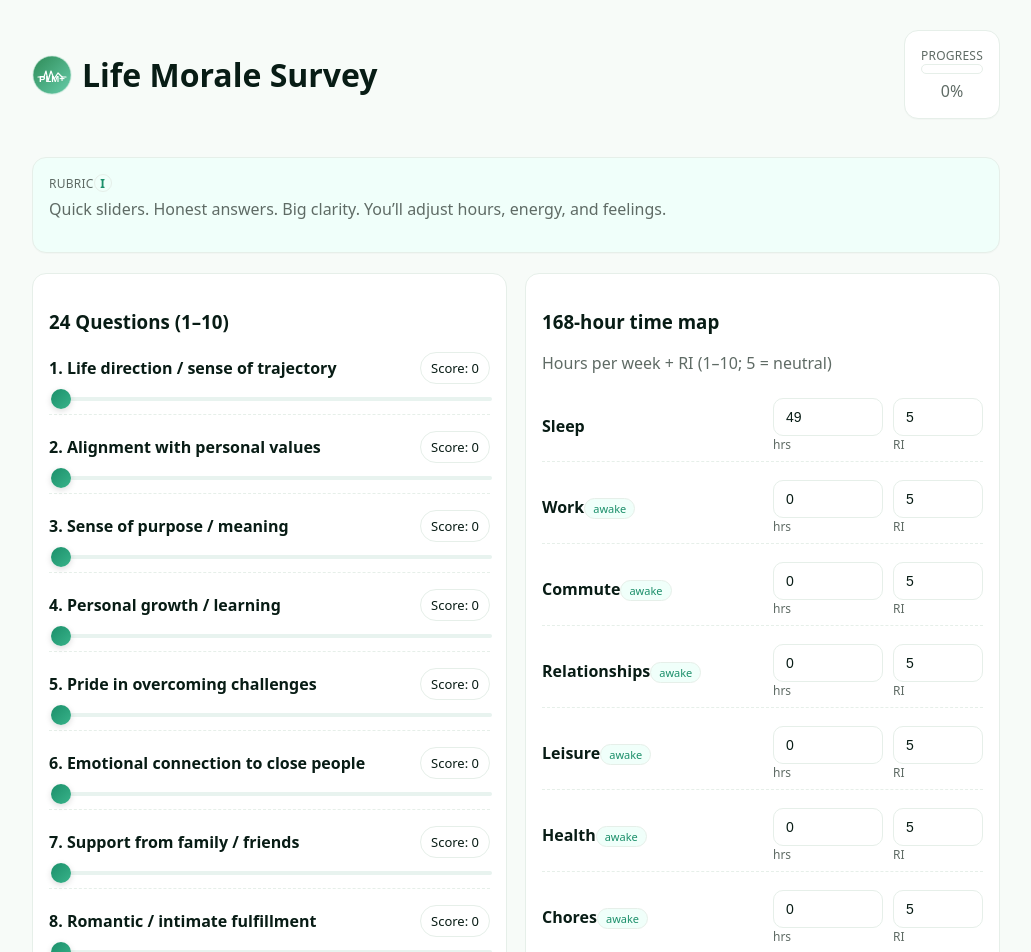
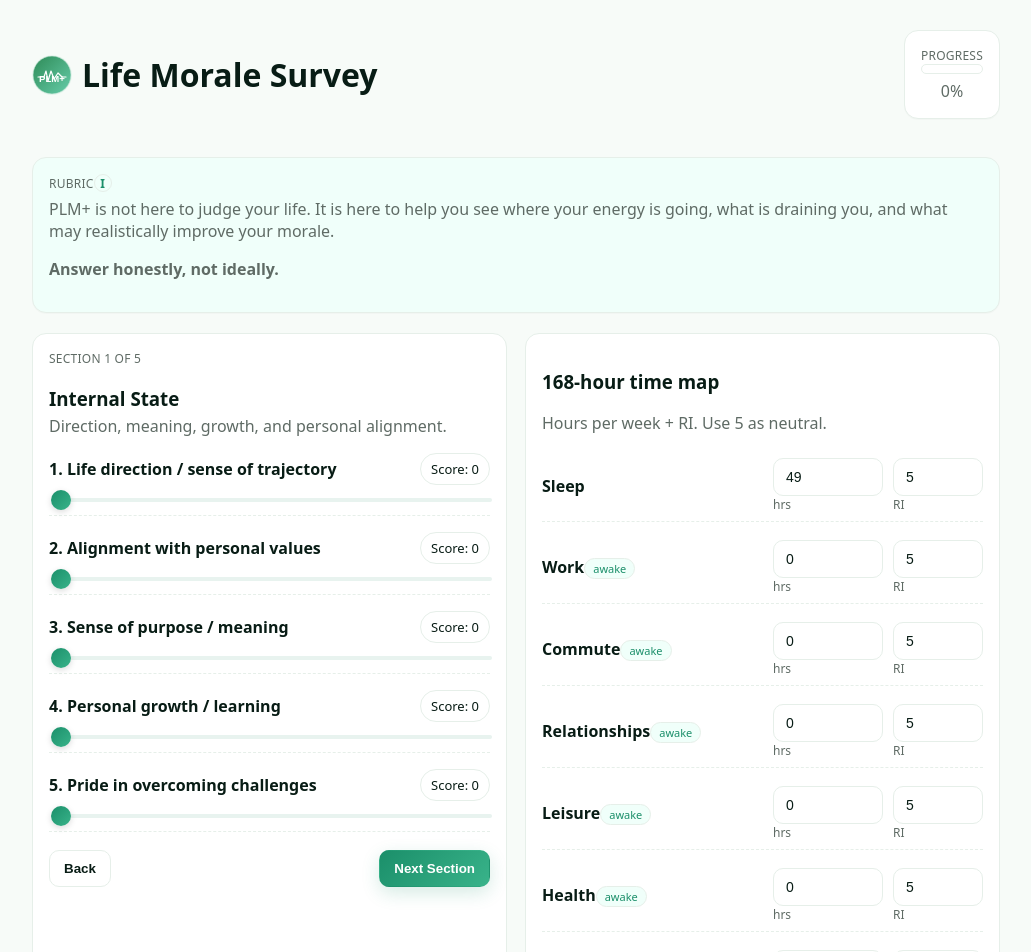
Before and after one commit to malikmuhammad1110-gif/ProjectLifeMoralePlus3, a Next.js app: page /survey in a window 1280 px wide. Shown: the top 952 px of the page, without its empty margins (124-1155 px from the left). Built offline with nearby package versions, Linux system fonts and the light colour scheme.

Commit message:
Add survey sections and enhance state management

```diff
--- a/app/survey/page.tsx
+++ b/app/survey/page.tsx
@@ -34,6 +34,39 @@ const QUESTIONS = [
   "Inner peace / contentment",
 ];
 
+const SECTIONS = [
+  {
+    title: "Internal State",
+    subtitle: "Direction, meaning, growth, and personal alignment.",
+    start: 0,
+    end: 5,
+  },
+  {
+    title: "Relationships & Connection",
+    subtitle: "Connection, support, intimacy, contribution, and expression.",
+    start: 5,
+    end: 10,
+  },
+  {
+    title: "Work, Control & Stability",
+    subtitle: "Schedule control, work quality, autonomy, routine, and finances.",
+    start: 10,
+    end: 15,
+  },
+  {
+    title: "Body & Recovery",
+    subtitle: "Health, sleep, nutrition, body care, and physical confidence.",
+    start: 15,
+    end: 20,
+  },
+  {
+    title: "Emotional Climate",
+    subtitle: "Stress, calm, hopefulness, and inner peace.",
+    start: 20,
+    end: 24,
+  },
+];
+
 const DEFAULT_TIME: TimeRow[] = [
   { category: "Sleep", hours: 49, ri: 5 },
   { category: "Work", hours: 0, ri: 5 },
@@ -48,16 +81,32 @@ const DEFAULT_TIME: TimeRow[] = [
 
 export default function SurveyPage() {
   const router = useRouter();
-  const [answers, setAnswers] = useState<Answer[]>(Array.from({ length: 24 }, () => ({ score: 0 })));
+
+  const [section, setSection] = useState(0);
+  const [answers, setAnswers] = useState<Answer[]>(
+    Array.from({ length: 24 }, () => ({ score: 0 }))
+  );
   const [timeMap, setTimeMap] = useState<TimeRow[]>(DEFAULT_TIME);
   const [ELI, setELI] = useState<number>(1);
   const [crossLift, setCrossLift] = useState<boolean>(true);
   const [riMult, setRiMult] = useState<number>(1);
   const [calMax, setCalMax] = useState<number>(8.75);
 
-  const totalHours = useMemo(() => timeMap.reduce((a, b) => a + (Number(b.hours) || 0), 0), [timeMap]);
+  const [loading, setLoading] = useState(false);
+  const [error, setError] = useState<string | null>(null);
+
+  const currentSection = SECTIONS[section];
+  const currentQuestions = QUESTIONS.slice(currentSection.start, currentSection.end);
+
+  const totalHours = useMemo(
+    () => timeMap.reduce((a, b) => a + (Number(b.hours) || 0), 0),
+    [timeMap]
+  );
+
   const remaining = 168 - totalHours;
-  const answered = answers.filter(a => typeof a.score === "number" && a.score > 0).length;
+  const answered = answers.filter(
+    (a) => typeof a.score === "number" && a.score > 0
+  ).length;
   const progress = Math.round((answered / QUESTIONS.length) * 100);
 
   const setScore = (i: number, v: number) => {
@@ -65,18 +114,17 @@ export default function SurveyPage() {
     next[i] = { score: v };
     setAnswers(next);
   };
+
   const setTime = (i: number, field: "hours" | "ri", v: number) => {
     const next = [...timeMap];
     next[i] = { ...next[i], [field]: v };
     setTimeMap(next);
   };
 
-  const [loading, setLoading] = useState(false);
-  const [error, setError] = useState<string | null>(null);
-
   async function calculate() {
     setLoading(true);
     setError(null);
+
     try {
       const payload = {
         answers,
@@ -88,15 +136,20 @@ export default function SurveyPage() {
           crossLift: { enabled: crossLift, alpha: 20 },
         },
       };
+
       const res = await fetch("/api/score", {
         method: "POST",
         headers: { "Content-Type": "application/json" },
         body: JSON.stringify(payload),
       });
+
       if (!res.ok) throw new Error(`API error (${res.status})`);
+
       const data = await res.json();
+
       localStorage.setItem("LMI_RESULT", JSON.stringify(data));
       localStorage.setItem("LMI_INPUT", JSON.stringify({ ELI }));
+
       router.push("/results");
     } catch (e: any) {
       setError(e?.message ?? "Something went wrong");
@@ -107,7 +160,11 @@ export default function SurveyPage() {
   }
 
   const hoursText =
-    remaining === 0 ? "✅ 168/168 — Ready" : remaining > 0 ? `Allocate ${remaining} more` : `Over by ${-remaining}`;
+    remaining === 0
+      ? "✅ 168/168 — Ready"
+      : remaining > 0
+      ? `Allocate ${remaining} more`
+      : `Over by ${-remaining}`;
 
   return (
     <div className="main grid" style={{ gap: 20 }}>
@@ -117,42 +174,87 @@ export default function SurveyPage() {
           <LogoPLM size={40} />
           <h1 style={{ margin: 0 }}>Life Morale Survey</h1>
         </div>
+
         <div className="card" style={{ textAlign: "center" }}>
           <div className="label">Progress</div>
-          <div className="progress"><div style={{ width: `${progress}%` }} /></div>
-          <div className="muted" style={{ marginTop: 6 }}>{progress}%</div>
+          <div className="progress">
+            <div style={{ width: `${progress}%` }} />
+          </div>
+          <div className="muted" style={{ marginTop: 6 }}>
+            {progress}%
+          </div>
         </div>
       </div>
 
       {/* Rubric */}
       <div className="card" style={{ background: "var(--panelTint)" }}>
-        <div className="label">Rubric
+        <div className="label">
+          Rubric
           <span className="info">
             <span className="dot">i</span>
             <span className="tip">
-              <b>LMI</b> — Life Morale Index (final composite score).<br/>
-              <b>RI</b> — Residual Influence: how each activity’s mood lingers after doing it.<br/>
-              <b>ELI</b> — Emotional Load Index: your week’s general emotional climate (1 = drag, 10 = tailwind).
+              <b>LMI</b> — Life Morale Index, your final composite score.
+              <br />
+              <b>RI</b> — Residual Influence: how each activity’s mood lingers
+              after doing it.
+              <br />
+              <b>ELI</b> — Emotional Load Index: your week’s general emotional
+              climate.
             </span>
           </span>
         </div>
+
         <p className="muted" style={{ marginTop: 6 }}>
-          Quick sliders. Honest answers. Big clarity. You’ll adjust hours, energy, and feelings.
+          PLM+ is not here to judge your life. It is here to help you see where
+          your energy is going, what is draining you, and what may realistically
+          improve your morale.
+        </p>
+
+        <p className="muted" style={{ marginTop: 6, fontWeight: 700 }}>
+          Answer honestly, not ideally.
         </p>
       </div>
 
       <div className="grid cols-2">
         {/* Questions */}
         <div className="card">
-          <h3>24 Questions (1–10)</h3>
-          {QUESTIONS.map((q, i) => {
-            const val = answers[i].score ?? 0;
+          <div style={{ marginBottom: 14 }}>
+            <div className="label">
+              Section {section + 1} of {SECTIONS.length}
+            </div>
+            <h3 style={{ marginBottom: 4 }}>{currentSection.title}</h3>
+            <p className="muted" style={{ marginTop: 0 }}>
+              {currentSection.subtitle}
+            </p>
+          </div>
+
+          {currentQuestions.map((q, localIndex) => {
+            const globalIndex = currentSection.start + localIndex;
+            const val = answers[globalIndex].score ?? 0;
+
             return (
-              <div key={i} style={{ margin: "16px 0 10px", paddingBottom: 8, borderBottom: "1px dashed var(--border)" }}>
-                <div style={{ display: "flex", justifyContent: "space-between", alignItems: "center" }}>
-                  <div style={{ fontWeight: 600 }}>{i + 1}. {q}</div>
+              <div
+                key={globalIndex}
+                style={{
+                  margin: "16px 0 10px",
+                  paddingBottom: 8,
+                  borderBottom: "1px dashed var(--border)",
+                }}
+              >
+                <div
+                  style={{
+                    display: "flex",
+                    justifyContent: "space-between",
+                    alignItems: "center",
+                    gap: 10,
+                  }}
+                >
+                  <div style={{ fontWeight: 600 }}>
+                    {globalIndex + 1}. {q}
+                  </div>
                   <div className="pill">Score: {val}</div>
                 </div>
+
                 <input
                   className="slider"
                   type="range"
@@ -160,23 +262,70 @@ export default function SurveyPage() {
                   max={10}
                   step={1}
                   value={val}
-                  onChange={(e) => setScore(i, Number(e.target.value))}
+                  onChange={(e) => setScore(globalIndex, Number(e.target.value))}
                 />
               </div>
             );
           })}
+
+          <div
+            style={{
+              display: "flex",
+              justifyContent: "space-between",
+              gap: 10,
+              marginTop: 18,
+              flexWrap: "wrap",
+            }}
+          >
+            <button
+              className="btn ghost"
+              disabled={section === 0}
+              onClick={() => setSection((s) => Math.max(0, s - 1))}
+            >
+              Back
+            </button>
+
+            {section < SECTIONS.length - 1 ? (
+              <button
+                className="btn primary"
+                onClick={() =>
+                  setSection((s) => Math.min(SECTIONS.length - 1, s + 1))
+                }
+              >
+                Next Section
+              </button>
+            ) : (
+              <button
+                className="btn primary"
+                onClick={() =>
+                  document
+                    .getElementById("time-map")
+                    ?.scrollIntoView({ behavior: "smooth" })
+                }
+              >
+                Continue to Time Map
+              </button>
+            )}
+          </div>
         </div>
 
         {/* Time Map + Model */}
-        <div className="card">
+        <div className="card" id="time-map">
           <h3>168-hour time map</h3>
           <p className="muted" style={{ marginTop: 4 }}>
-            Hours per week + RI (1–10; 5 = neutral)
+            Hours per week + RI. Use 5 as neutral.
           </p>
+
           <div style={{ display: "grid", gap: 10 }}>
             {timeMap.map((row, i) => (
               <div key={row.category} className="row">
-                <div><b>{row.category}</b>{row.category !== "Sleep" && <span className="badge">awake</span>}</div>
+                <div>
+                  <b>{row.category}</b>
+                  {row.category !== "Sleep" && (
+                    <span className="badge">awake</span>
+                  )}
+                </div>
+
                 <div>
                   <input
                     className="input"
@@ -185,10 +334,15 @@ export default function SurveyPage() {
                     type="number"
                     min={0}
                     value={row.hours}
-                    onChange={(e) => setTime(i, "hours", Number(e.target.value || 0))}
+                    onChange={(e) =>
+                      setTime(i, "hours", Number(e.target.value || 0))
+                    }
                   />
-                  <div className="muted" style={{ fontSize: 12 }}>hrs</div>
+                  <div className="muted" style={{ fontSize: 12 }}>
+                    hrs
+                  </div>
                 </div>
+
                 <div>
                   <input
                     className="input"
@@ -198,19 +352,32 @@ export default function SurveyPage() {
                     min={1}
                     max={10}
                     value={row.ri}
-                    onChange={(e) => setTime(i, "ri", Number(e.target.value || 5))}
+                    onChange={(e) =>
+                      setTime(i, "ri", Number(e.target.value || 5))
+                    }
                   />
-                  <div className="muted" style={{ fontSize: 12 }}>RI</div>
+                  <div className="muted" style={{ fontSize: 12 }}>
+                    RI
+                  </div>
                 </div>
               </div>
             ))}
           </div>
 
-          <div style={{
-            marginTop: 10,
-            fontWeight: 700,
-            color: remaining === 0 ? "var(--teal)" : remaining > 0 ? "var(--amber)" : "var(--rose)"
-          }}>{hoursText}</div>
+          <div
+            style={{
+              marginTop: 10,
+              fontWeight: 700,
+              color:
+                remaining === 0
+                  ? "var(--teal)"
+                  : remaining > 0
+                  ? "var(--amber)"
+                  : "var(--rose)",
+            }}
+          >
+            {hoursText}
+          </div>
 
           {/* Model section */}
           <div className="card" style={{ marginTop: 14, background: "#f5fbff" }}>
@@ -219,16 +386,22 @@ export default function SurveyPage() {
               <span className="info">
                 <span className="dot">i</span>
                 <span className="tip">
-                  <b>ELI</b> adjusts your total morale ceiling.<br/>
-                  <b>RI multiplier</b> influences how much energy carries across your week.<br/>
+                  <b>ELI</b> adjusts your total morale ceiling.
+                  <br />
+                  <b>RI multiplier</b> influences how much energy carries across
+                  your week.
+                  <br />
                   <b>Cross-lift</b> lets strong areas uplift weaker ones.
                 </span>
               </span>
             </div>
 
-            <div className="grid" style={{ gridTemplateColumns: "1fr 1fr", gap: 12 }}>
+            <div
+              className="grid"
+              style={{ gridTemplateColumns: "1fr 1fr", gap: 12 }}
+            >
               <label>
-                ELI (1–10)
+                ELI 1–10
                 <input
                   className="input"
                   inputMode="numeric"
@@ -240,6 +413,7 @@ export default function SurveyPage() {
                   onChange={(e) => setELI(Number(e.target.value || 1))}
                 />
               </label>
+
               <label>
                 Calibration max
                 <input
@@ -250,6 +424,7 @@ export default function SurveyPage() {
                   onChange={(e) => setCalMax(Number(e.target.value))}
                 />
               </label>
+
               <label>
                 RI multiplier
                 <input
@@ -260,18 +435,33 @@ export default function SurveyPage() {
                   onChange={(e) => setRiMult(Number(e.target.value))}
                 />
               </label>
-              <label style={{ display: "flex", alignItems: "center", gap: 10, marginTop: 6 }}>
+
+              <label
+                style={{
+                  display: "flex",
+                  alignItems: "center",
+                  gap: 10,
+                  marginTop: 6,
+                }}
+              >
                 <input
                   type="checkbox"
                   checked={crossLift}
                   onChange={(e) => setCrossLift(e.target.checked)}
                 />
-                Cross-lift (active)
+                Cross-lift active
               </label>
             </div>
           </div>
 
-          <div style={{ marginTop: 16, display: "flex", gap: 10, flexWrap: "wrap" }}>
+          <div
+            style={{
+              marginTop: 16,
+              display: "flex",
+              gap: 10,
+              flexWrap: "wrap",
+            }}
+          >
             <button
               className="btn primary"
               onClick={calculate}
@@ -280,15 +470,26 @@ export default function SurveyPage() {
             >
               {loading ? "Calculating…" : "See my Life Morale"}
             </button>
+
             {remaining !== 0 && (
-              <button className="btn ghost" onClick={() => window.scrollTo({ top: 0, behavior: "smooth" })}>
+              <button
+                className="btn ghost"
+                onClick={() => window.scrollTo({ top: 0, behavior: "smooth" })}
+              >
                 Back to top
               </button>
             )}
           </div>
 
           {error && (
-            <div className="card" style={{ marginTop: 12, background: "#fff6f7", borderColor: "#ffd3da" }}>
+            <div
+              className="card"
+              style={{
+                marginTop: 12,
+                background: "#fff6f7",
+                borderColor: "#ffd3da",
+              }}
+            >
               <b style={{ color: "var(--rose)" }}>Error:</b> {error}
             </div>
           )}
```
